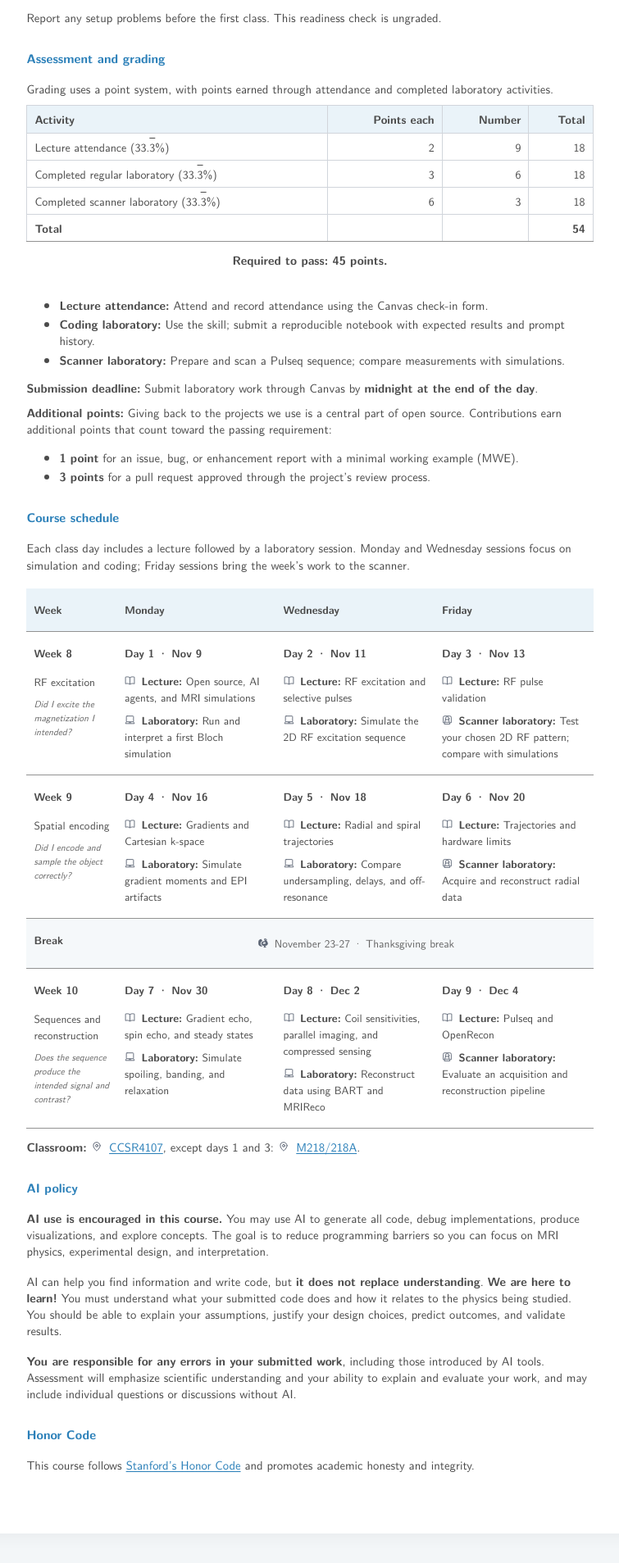
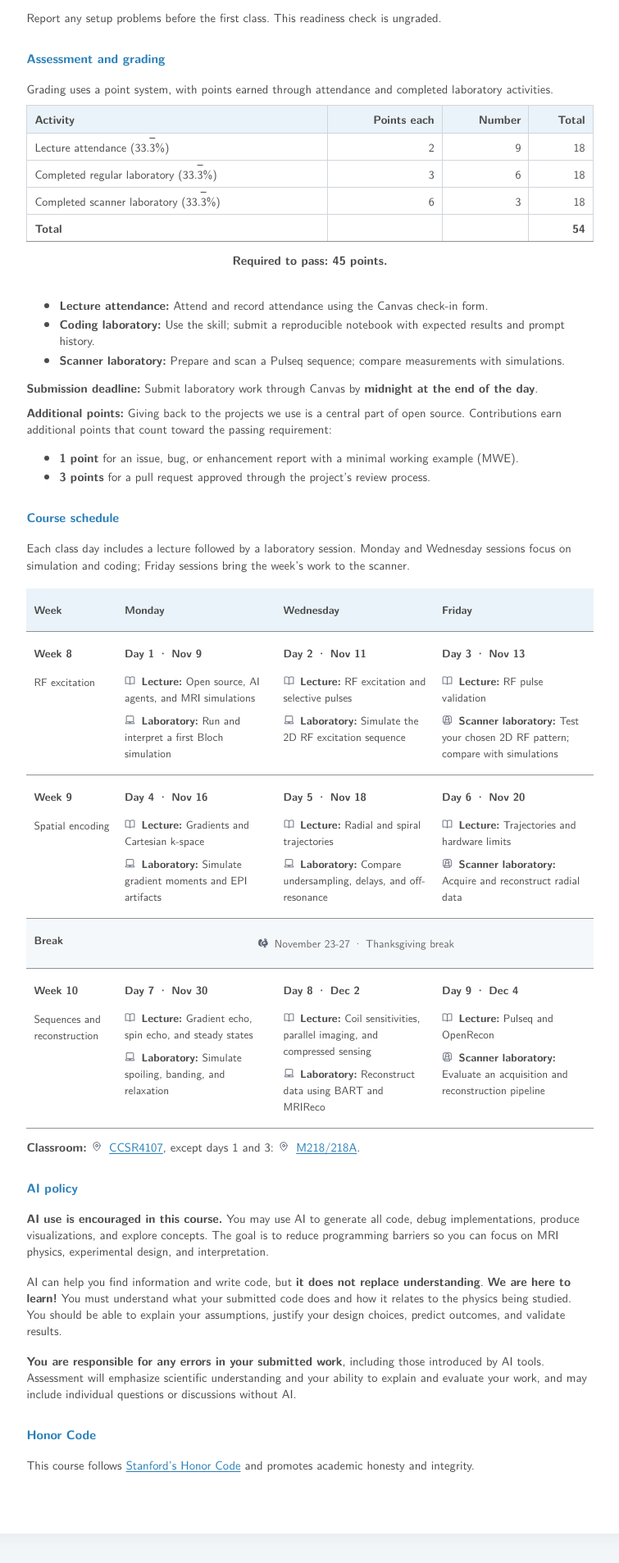
Before and after one commit to cncastillo/cncastillo.github.io, a Jekyll site: the page built from teaching/bios-214/syllabus.md, in a window 1280 px wide. Shown: the part 1361-3268 px from the top of the page at 82% size, without its empty margins (262-1017 px from the left). Built offline with Jekyll 4.4.1, drawn with Linux system fonts in a browser that asks for light colours.

Commit message:
Remove weekly topic subtitles from the syllabus schedule

```diff
--- a/_data/bios-214.yml
+++ b/_data/bios-214.yml
@@ -36,7 +36,6 @@ ta:
 weeks:
   - number: 8
     topic: RF excitation
-    question: Did I excite the magnetization I intended?
     days:
       - number: 1
         date: Nov 9
@@ -59,7 +58,6 @@ weeks:
         scanner: true
   - number: 9
     topic: Spatial encoding
-    question: Did I encode and sample the object correctly?
     days:
       - number: 4
         date: Nov 16
@@ -84,7 +82,6 @@ weeks:
     dates: November 23-27
   - number: 10
     topic: Sequences and reconstruction
-    question: Does the sequence produce the intended signal and contrast?
     days:
       - number: 7
         date: Nov 30
--- a/_includes/bios-214-schedule.md
+++ b/_includes/bios-214-schedule.md
@@ -4,7 +4,7 @@
 | Week | Monday | Wednesday | Friday |
 |:-----|:-------|:----------|:-------|
 {% for week in course.weeks -%}
-| {% if week.break %}**Break**{% else %}<span class="week-label">**Week {{ week.number }}**</span>{% endif %}{% if week.topic %}<span class="week-topic">{{ week.topic }}</span>{% endif %}{% if week.question %}<span class="week-question">{{ week.question }}</span>{% endif %} | {% if week.break %}<span class="break"><img src="/assets/icons/turkey.svg" class="course-icon" alt="" width="14" height="14"> {{ week.dates }} · {{ week.break }}</span> |  |  |{% else %}{% for day in week.days %}{% capture session %}{% include bios-214-schedule-day.md day=day %}{% endcapture %}{{ session | strip }} | {% endfor %}{% endif %}
+| {% if week.break %}**Break**{% else %}<span class="week-label">**Week {{ week.number }}**</span>{% endif %}{% if week.topic %}<span class="week-topic">{{ week.topic }}</span>{% endif %} | {% if week.break %}<span class="break"><img src="/assets/icons/turkey.svg" class="course-icon" alt="" width="14" height="14"> {{ week.dates }} · {{ week.break }}</span> |  |  |{% else %}{% for day in week.days %}{% capture session %}{% include bios-214-schedule-day.md day=day %}{% endcapture %}{{ session | strip }} | {% endfor %}{% endif %}
 {% endfor -%}
 {: .schedule}
 
--- a/assets/css/syllabus.css
+++ b/assets/css/syllabus.css
@@ -97,10 +97,9 @@ tr { break-inside: avoid; }
 .schedule .course-day-header { display: block; margin-bottom: 7px; }
 .schedule .course-session { display: block; }
 .schedule .course-session + .course-session { margin-top: 8px; }
-.schedule .week-label, .schedule .week-topic, .schedule .week-question { display: block; }
+.schedule .week-label, .schedule .week-topic { display: block; }
 .schedule .week-label strong { margin-bottom: 0; }
-.schedule .week-topic, .schedule .week-question { margin-top: 8px; }
-.schedule .week-question { font-size: 0.85em; font-style: italic; color: #666; }
+.schedule .week-topic { margin-top: 8px; }
 .schedule .break { text-align: center; color: #666; background: #f5f8fa; padding: 14px; }
 .schedule tbody tr:nth-child(3) td { background: #f5f8fa; }
 .schedule tbody tr:nth-child(3) td:not(:first-child) { border-left: none; border-right: none; }
```
Also changed, not shown: 1 other file.
